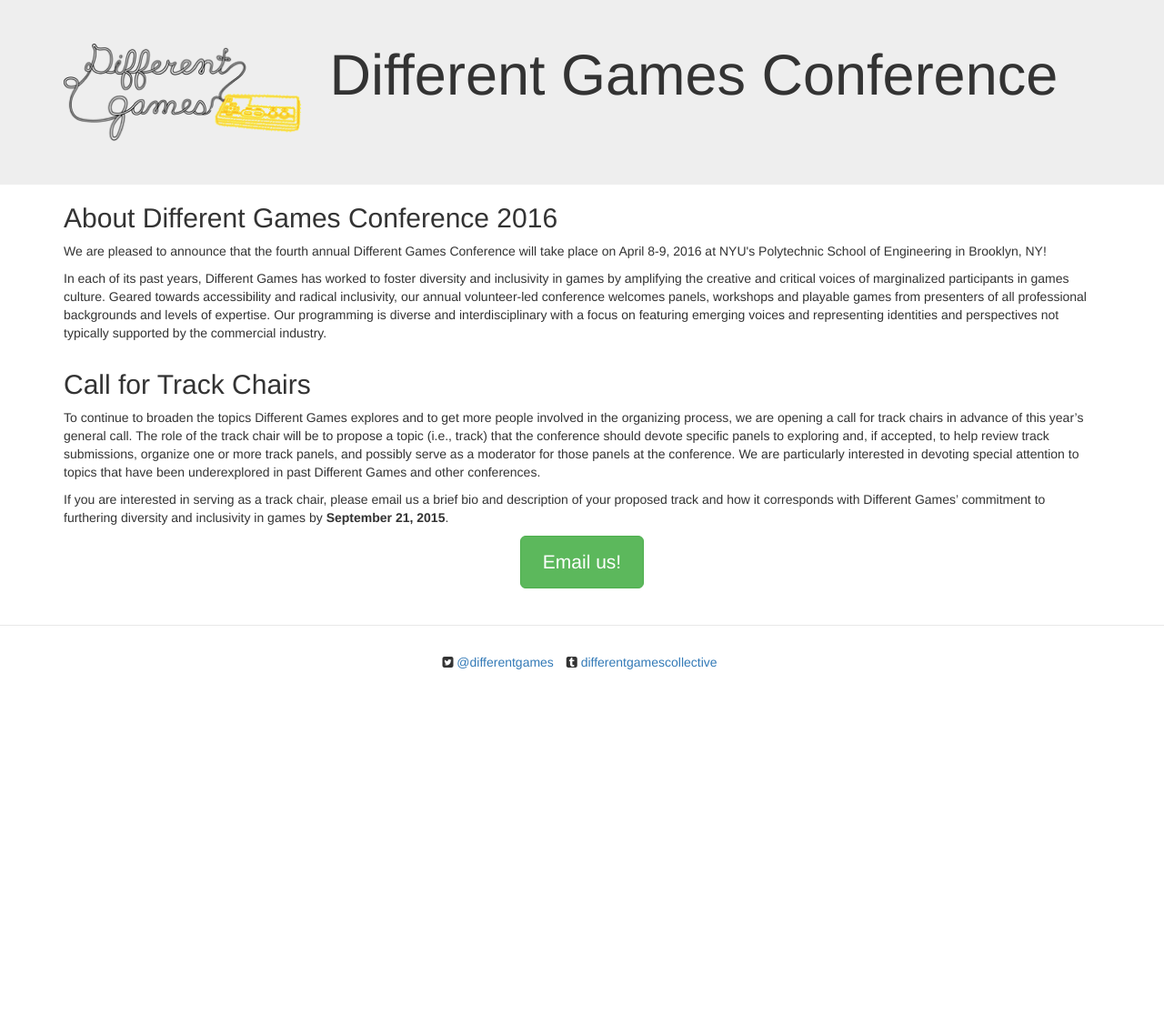
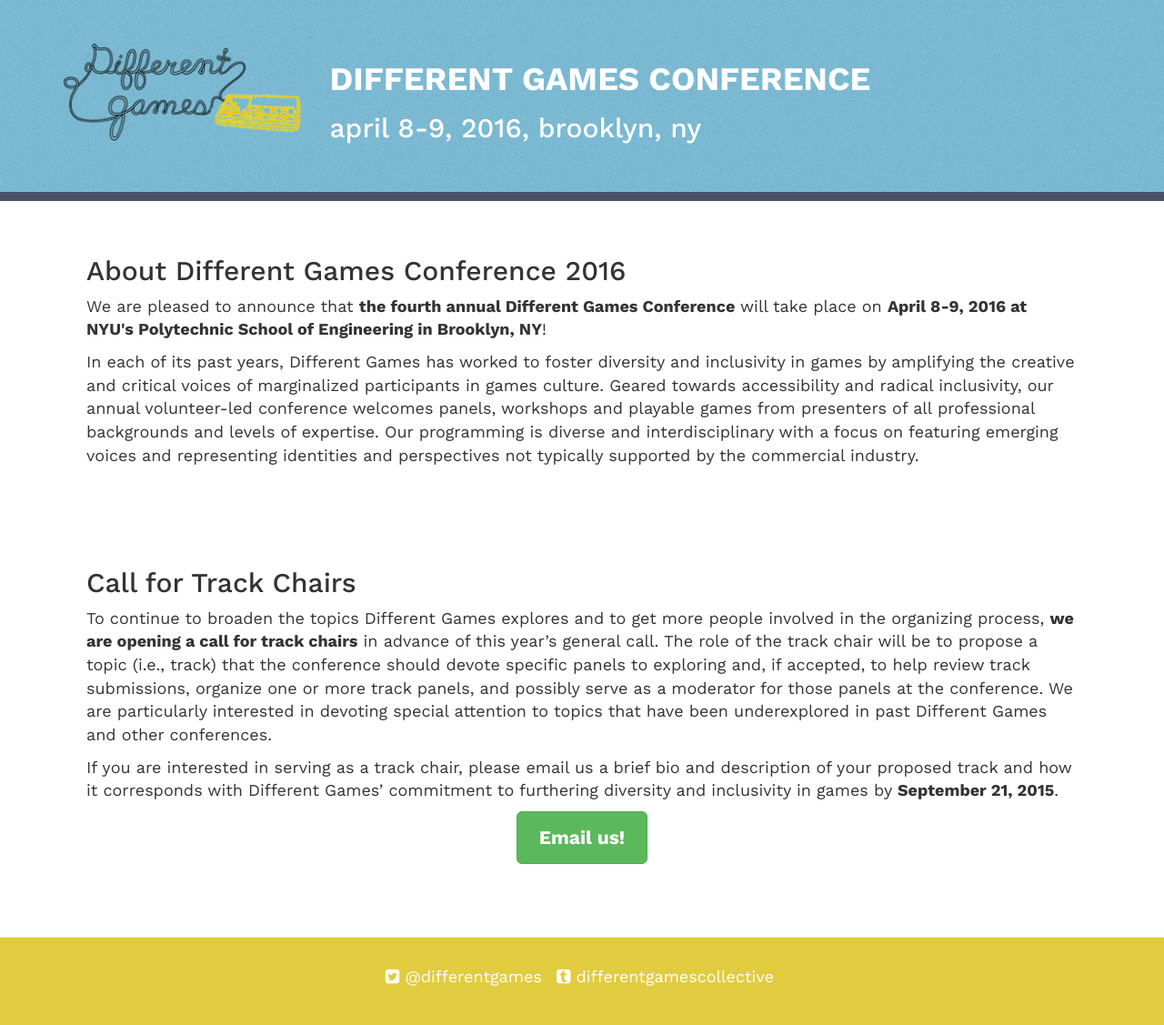
Before and after one commit to differentgames/conference-2016-site, a Jekyll site: the page built from index.html, in a window 1280 px wide. Shown: the whole page at 91% size. Built offline with Jekyll 4.4.1, drawn with Linux system fonts in a browser that asks for light colours; nearby versions of some CDN libraries; before the commit the page ends 900 px from its top, so only the background shows below that.

Commit message:
basically the same theme from the other website woooooop

```diff
--- a/_includes/head.html
+++ b/_includes/head.html
@@ -14,6 +14,7 @@
     <script src="https://cdnjs.cloudflare.com/ajax/libs/holder/2.8.1/holder.min.js"></script>
 
     <link rel="stylesheet" href="https://maxcdn.bootstrapcdn.com/font-awesome/4.4.0/css/font-awesome.min.css">
+    <link href='http://fonts.googleapis.com/css?family=Work+Sans:400,900,800,700,600,500,300,200,100' rel='stylesheet' type='text/css'>
 
     <link rel="stylesheet" href="{{ "/css/main.css" | prepend: site.baseurl }}">
     <link rel="canonical" href="{{ page.url | replace:'index.html','' | prepend: site.baseurl | prepend: site.url }}">
--- a/_includes/header.html
+++ b/_includes/header.html
@@ -1,4 +1,4 @@
-<div class="banner jumbotron">
+<div class="banner jumbotron pw-banner conf">
   <div class="container">
     <div class="row">
       <div class="col-md-3">
@@ -7,9 +7,12 @@
         </a>
       </div>
       <div class="col-md-9">
-        <h1 class="tagline">
+        <h1 class="banner-dgc-title conf">
           Different Games Conference
         </h1>
+        <h2 class="tagline">
+          April 8-9, 2016, Brooklyn, NY
+        </h2>
       </div>
     </div>
   </div>
--- /dev/null
+++ b/_sass/_pinwheel.scss
@@ -0,0 +1,83 @@
+body {
+    font-family: $base-font-family;
+    font-size: $base-font-size;
+}
+
+.pw-banner {
+  background-color: $pinwheel-blue;
+  background-image:
+    url("/images/texture.png");
+
+  .banner-logo {
+    margin: 0 auto;
+    max-width: 65%;
+  }
+
+  .banner-dgc-title {
+    font-size: $base-font-size * 2;
+    text-transform: uppercase;
+    color: white;
+    font-weight:bolder;
+  }
+
+  &:hover {
+    text-decoration: none;
+  }
+
+
+  .tagline {
+    width:60%;
+    text-transform: lowercase;
+    display: inline;
+    line-height: $base-line-height;
+    color: white;
+  }
+
+  &.conf {
+    border-bottom: 10px solid $pinwheel-dark-blue;
+  }
+}
+
+.pw-navbar {
+  background-color: white;
+  @mixin navitem-border($color) {
+    border-bottom: 5px solid $color;
+  }
+
+  li {
+    @include navitem-border(white);
+    transition: all .2s linear;
+  }
+
+  li:hover {
+    @include navitem-border($pinwheel-red);
+  }
+}
+
+.pw-section {
+  padding: 40px;
+
+  a {
+    font-weight: bold;
+  }
+}
+
+.pw-masthead {
+  .blurb {
+    text-align: center;
+    width:80%;
+    font-size: $base-font-size * 1.5;
+    margin: 0.5em auto 2.5em auto;
+    padding: 0.75em;
+    border: 2px solid black;
+  }
+}
+
+.site-footer {
+  background-color: $pinwheel-yellow;
+  color: white;
+
+  a {
+    color: white;
+  }
+}
--- a/css/main.scss
+++ b/css/main.scss
@@ -6,8 +6,8 @@
 
 
 // Our variables
-$base-font-family: Helvetica, Arial, sans-serif;
-$base-font-size:   16px;
+$base-font-family: Work Sans, Helvetica, Arial, sans-serif;
+$base-font-size:   18px;
 $small-font-size:  $base-font-size * 0.875;
 $base-line-height: 1.5;
 
@@ -24,6 +24,12 @@
 $on-palm:          600px;
 $on-laptop:        800px;
 
+
+$pinwheel-blue:    #7bbcd7;
+$pinwheel-yellow:  #e1cc3f;
+$pinwheel-red:     #e63112;
+$pinwheel-green:   #01b171;
+$pinwheel-dark-blue:#49506a;
 
 
 // Using media queries with like this:
@@ -45,5 +51,6 @@
 @import
         "base",
         "layout",
-        "syntax-highlighting"
+        "syntax-highlighting",
+        "pinwheel"
 ;
--- a/index.html
+++ b/index.html
@@ -2,10 +2,10 @@
 layout: default
 ---
 <div class="row">
-  <div class="col-xs-12">
+  <div class="col-xs-12 pw-section">
     <h2>About Different Games Conference 2016</h2>
     <p>
-We are pleased to announce that the fourth annual Different Games Conference will take place on April 8-9, 2016 at NYU's Polytechnic School of Engineering in Brooklyn, NY!
+We are pleased to announce that <strong>the fourth annual Different Games Conference</strong> will take place on <strong>April 8-9, 2016 at NYU's Polytechnic School of Engineering in Brooklyn, NY</strong>!
     </p>
     <p>
 In each of its past years, Different Games has worked to foster diversity and inclusivity in games by amplifying the creative and critical voices of marginalized participants in games culture.
@@ -16,10 +16,11 @@
 </div>
 
 <div class="row">
-  <div class="col-xs-12">
+  <div class="col-xs-12 pw-section">
     <h2>Call for Track Chairs</h2>
     <p>
-To continue to broaden the topics Different Games explores and to get more people involved in the organizing process, we are opening a call for track chairs in advance of this year’s general call.
+To continue to broaden the topics Different Games explores and to get more people involved in the organizing process, <strong>we are opening a call for track chairs</strong> in advance of this year’s general call.
+
 The role of the track chair will be to propose a topic (i.e., track) that the conference should devote specific panels to exploring and, if accepted, to help review track submissions, organize one or more track panels, and possibly serve as a moderator for those panels at the conference.
 We are particularly interested in devoting special attention to topics that have been underexplored in past Different Games and other conferences.
     </p>
```
Also changed, not shown: Gemfile.lock, images/texture.png (added).
